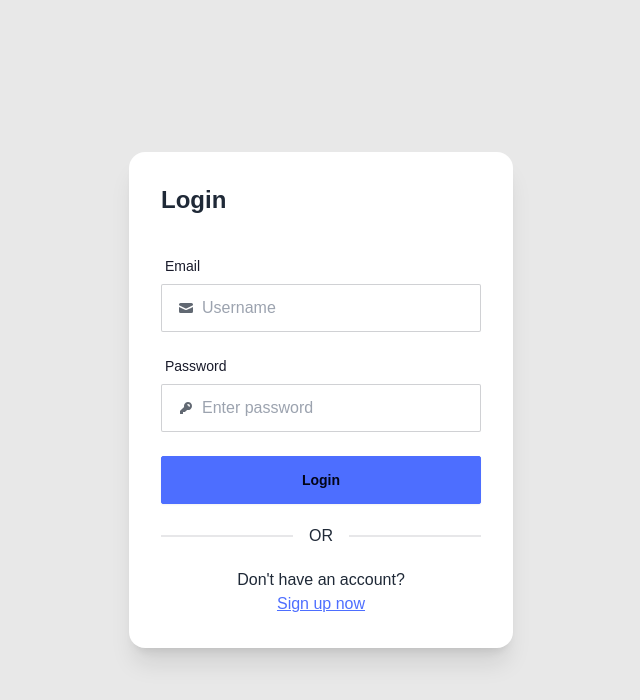
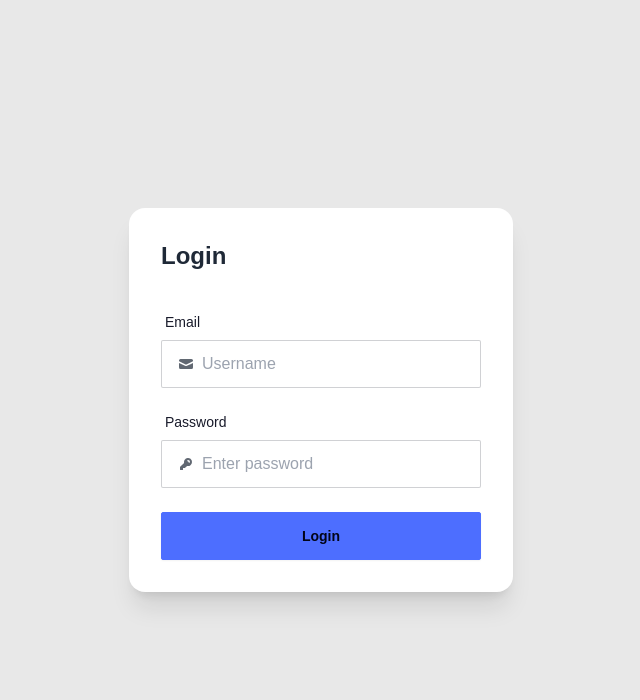
Before and after one commit to manyakaushal/hydrationstationdashboard, a Next.js app: page /signin in a window 1280 px wide. Shown: the top 700 px of the page, without its empty margins (319-959 px from the left). Built offline with nearby package versions, Linux system fonts and the light colour scheme.

Commit message:
Removed sign in

```diff
--- a/app/signin/page.tsx
+++ b/app/signin/page.tsx
@@ -79,11 +79,7 @@ function SignIn() {
               </button>
             </div>
           </form>
-          <div className="divider">OR</div>
-          <div className="text-center">
-            <p>Don&apos;t have an account?</p>
-            <a href="#" className="link link-primary">Sign up now</a>
-          </div>
+
         </div>
       </div>
     </div>
```
